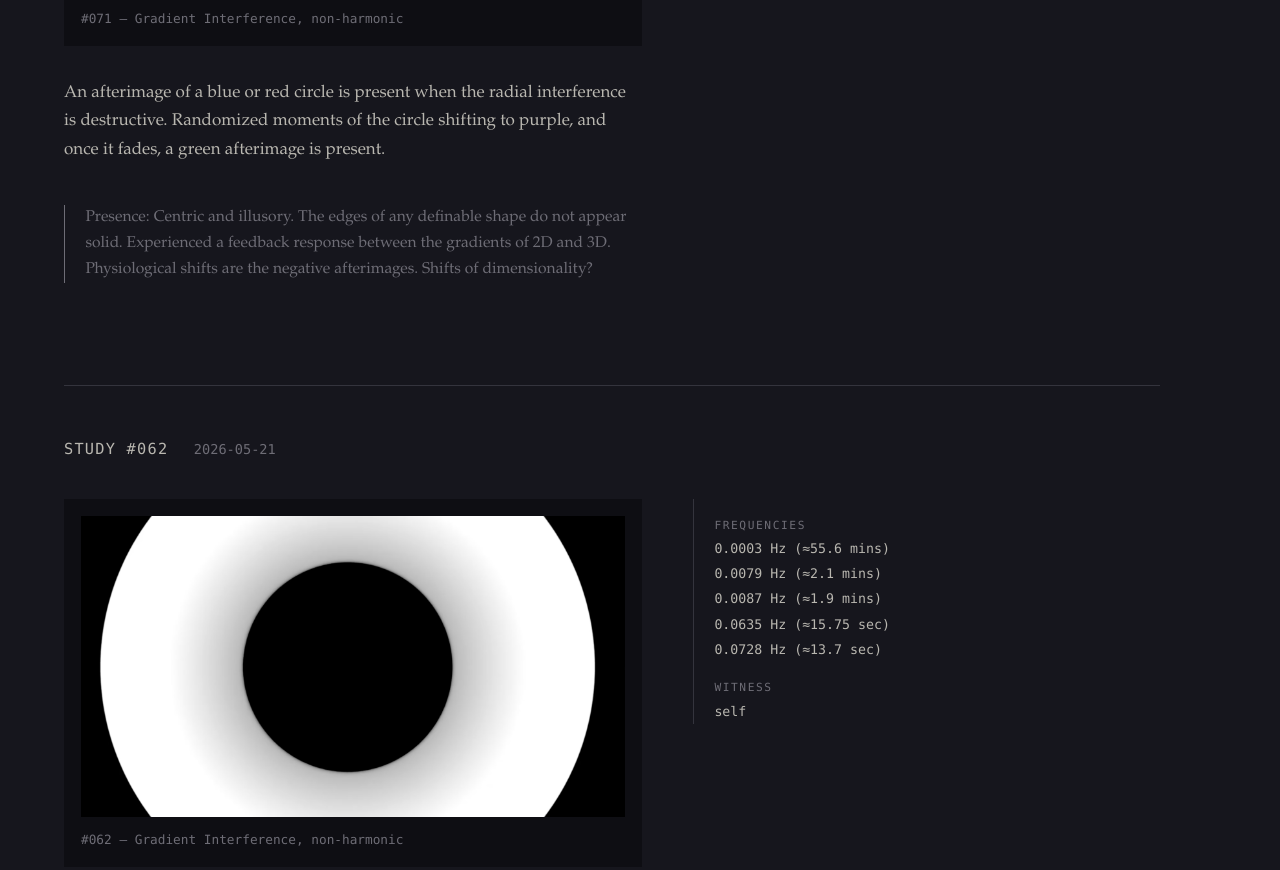
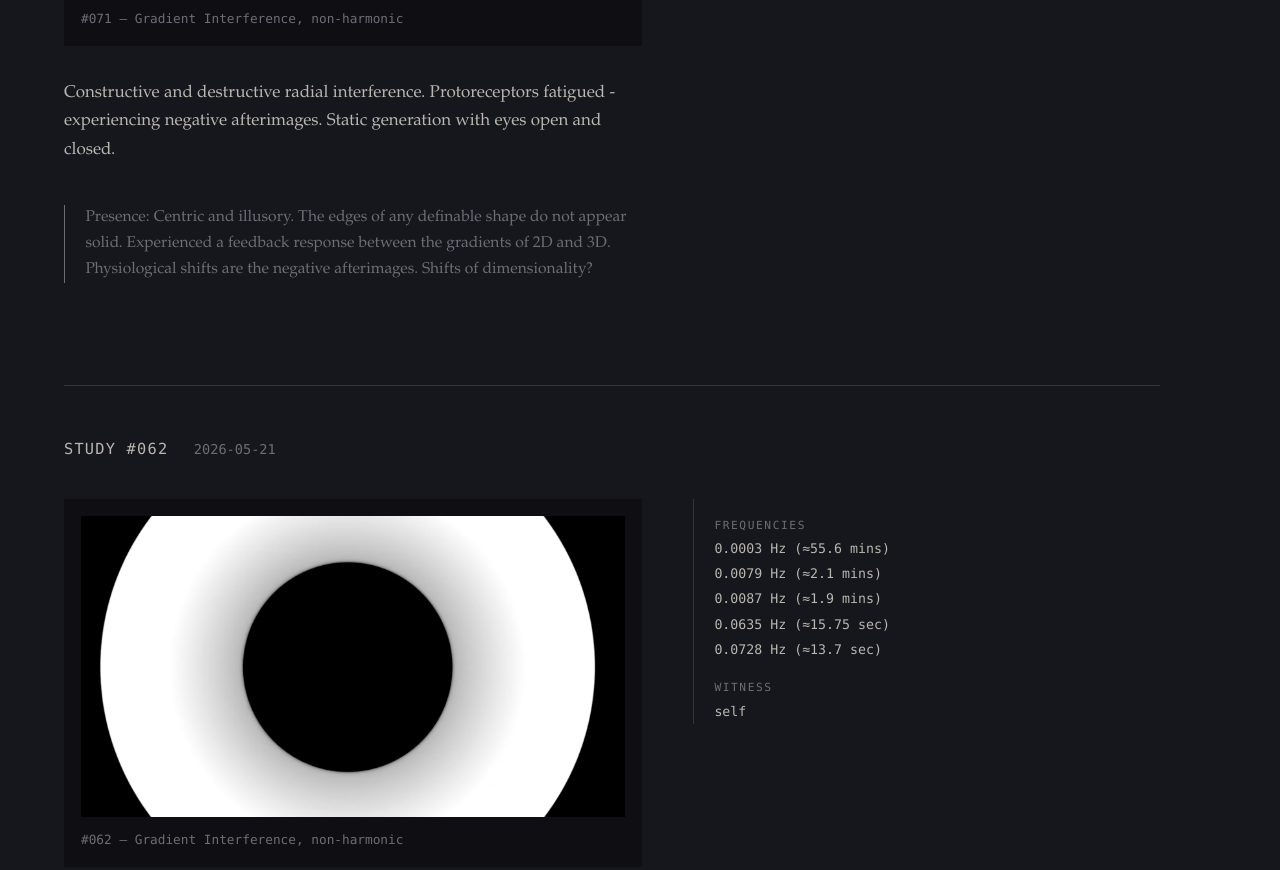
Before and after one commit to alllexius/living-archive, a plain HTML site: page archive.html in a window 1280 px wide. Shown: the part 890-1760 px from the top of the page. Drawn offline with Linux system fonts and the light colour scheme.

Commit message:
Update archive.html

```diff
--- a/archive.html
+++ b/archive.html
@@ -58,8 +58,8 @@
       </figure>
 
       <p class="note">
-        An afterimage of a blue or red circle is present when the radial interference is destructive.
-        Randomized moments of the circle shifting to purple, and once it fades, a green afterimage is present.
+        Constructive and destructive radial interference. Protoreceptors fatigued - experiencing negative afterimages.
+        Static generation with eyes open and closed.
 
       </p>
 
```
